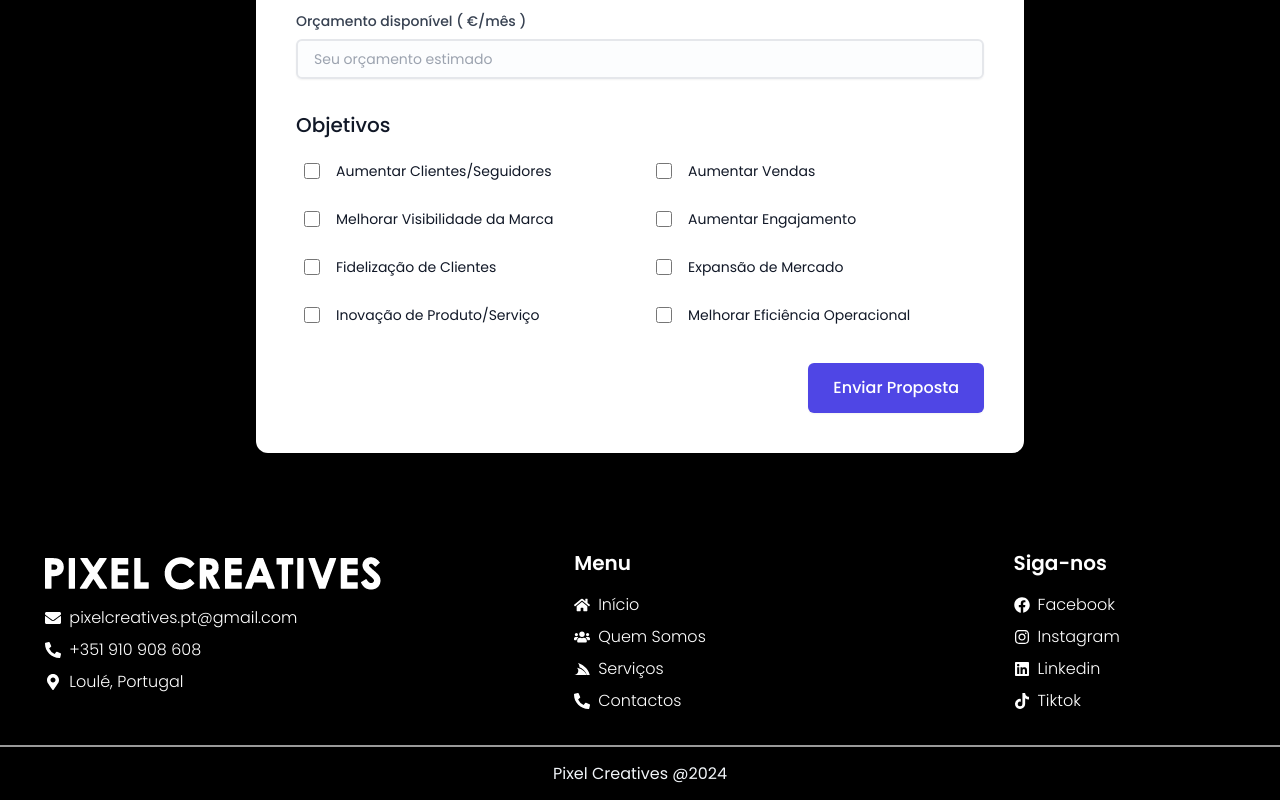
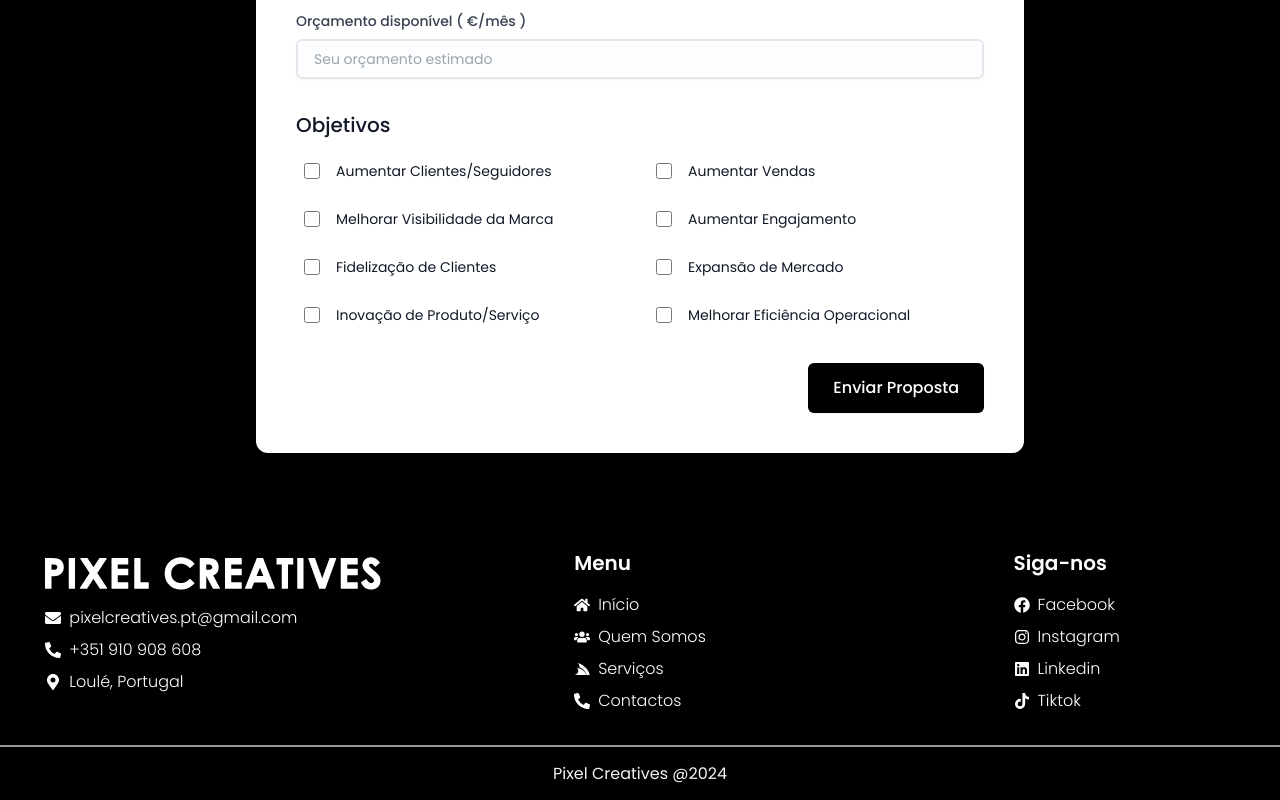
Before and after one commit to fabiodias1986/pixelcreatives, a Next.js app: page /proposta in a window 1280 px wide. Shown: the part 1233-2033 px from the top of the page. Built offline with nearby package versions, Linux system fonts and the light colour scheme.

Commit message:
nav update

```diff
--- a/src/app/proposta/page.tsx
+++ b/src/app/proposta/page.tsx
@@ -266,7 +266,7 @@ export default function PropostaForm() {
           >
             <button
               type="submit"
-              className="w-full sm:w-auto inline-flex justify-center items-center px-4 sm:px-6 py-2 sm:py-3 border border-transparent text-base font-medium rounded-md shadow-sm text-white bg-indigo-600 hover:bg-indigo-700 focus:outline-none focus:ring-2 focus:ring-offset-2 focus:ring-indigo-500"
+              className="w-full sm:w-auto inline-flex justify-center items-center px-4 sm:px-6 py-2 sm:py-3 border border-transparent text-base font-medium rounded-md shadow-sm text-white bg-black hover:bg-gray-800 focus:outline-none focus:ring-2 focus:ring-offset-2 focus:ring-indigo-500"
             >
               Enviar Proposta
             </button>
--- a/src/components/CTAButton/CtaButton.tsx
+++ b/src/components/CTAButton/CtaButton.tsx
@@ -11,7 +11,7 @@ export default function CTAButton() {
       whileHover={{ scale: 1.05 }}
       whileTap={{ scale: 0.95 }}
     >
-      <span className="relative z-10">Pedir Proposta</span>
+      <span className="relative z-10">Solicitar Proposta</span>
       <motion.div
         className="absolute inset-0 bg-white opacity-20"
         initial={{ scale: 0, opacity: 0.2 }}
```
